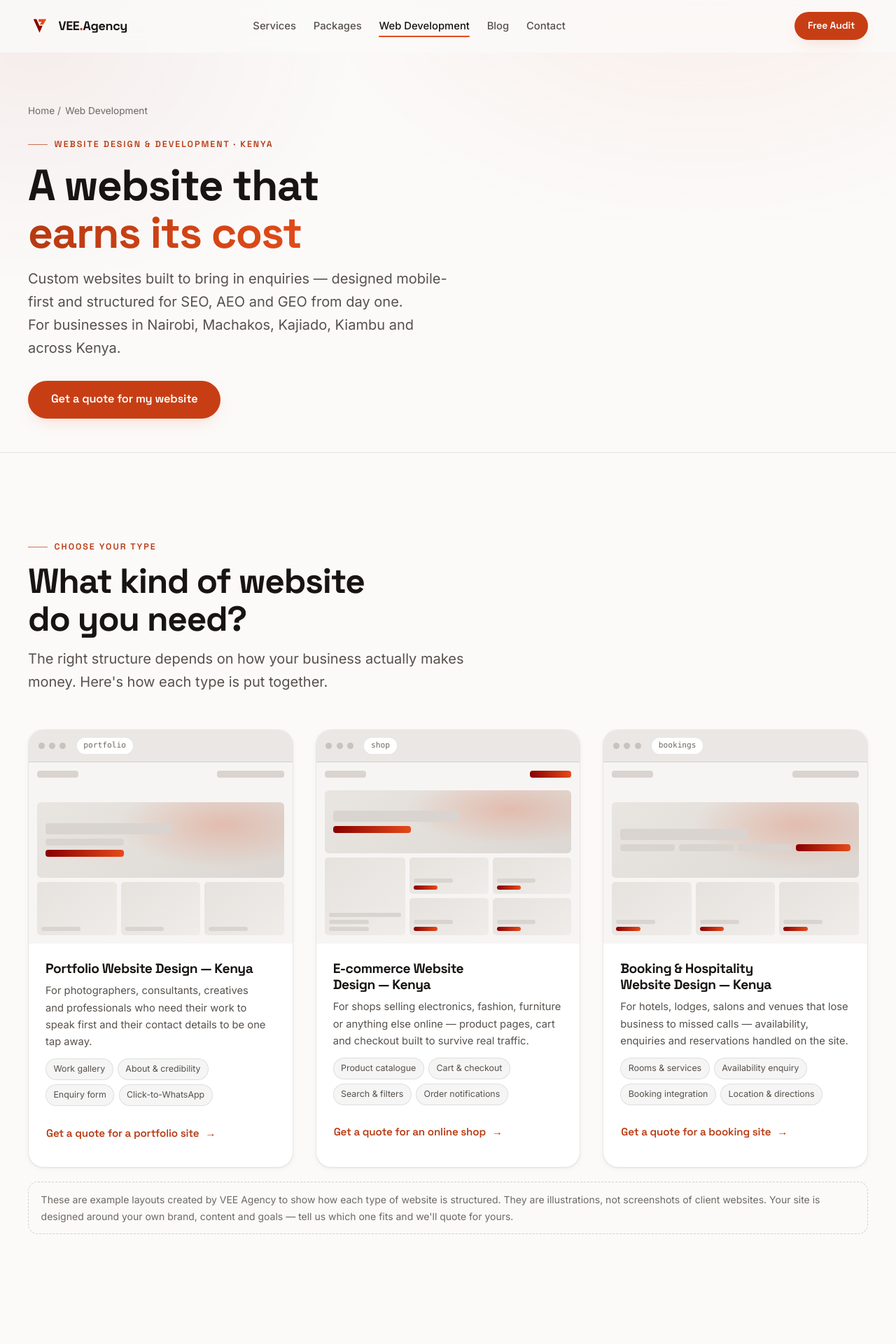
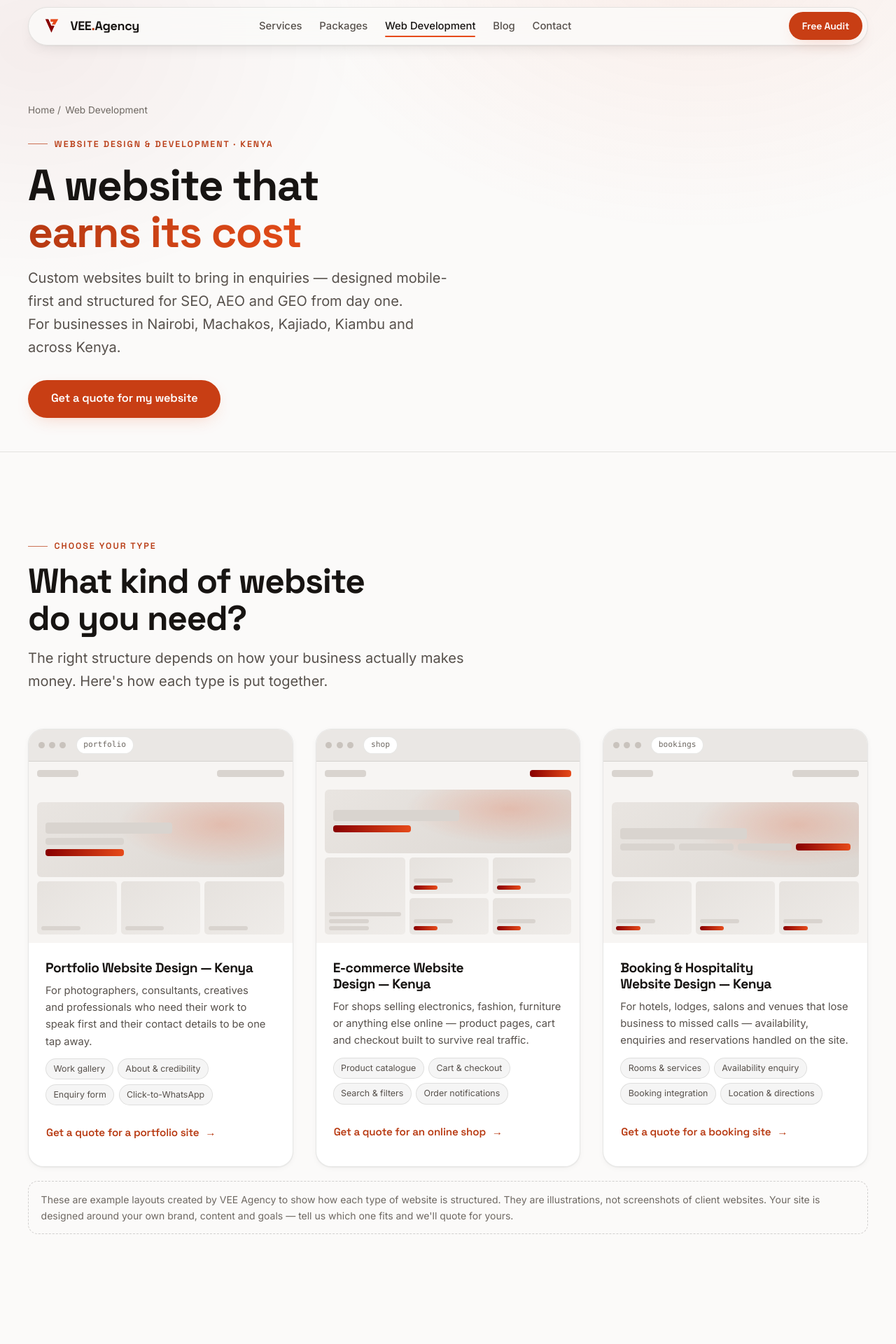
Before and after one commit to evans-30777/vee, a Django app: page /web-development/ in a window 1280 px wide. Shown: the top 1920 px of the page at 70% size. Run offline with Django 5.2, Linux system fonts and the light colour scheme; data that the repository does not hold is empty; some libraries are stand-ins or nearby versions.

Commit message:
Make the top bar one floating island, after vid 11
The owner pointed at `pinterest/vid 11.mp4` for how a menu bar should sit:
logo, links and the call to action inside a single rounded bar, with the CTA
set into its right end rather than floating beside it.

The header element now carries no background of its own — it is only the
sticky frame. `.header__bar` is the island: a pill with a hairline border, a
blurred translucent fill and a soft shadow that firms up once the page has
moved and the bar is floating over content rather than over the top of it.

The home hero is pulled up by the header's height and padded back out, so the
video runs behind the bar instead of starting below it. That is what makes the
bar read as placed on the media rather than as a strip above it.

Co-Authored-By: Claude Opus 5 <noreply@anthropic.com>
Claude-Session: https://claude.ai/code/session_01TXUc1kdsc8yD9Rd2fLWcrK

```diff
--- a/static/css/main.css
+++ b/static/css/main.css
@@ -493,30 +493,45 @@ p { text-wrap: pretty; }
 .card--flat { background: var(--surface); }
 
 /* 7. Header
+   One rounded island, after `pinterest/vid 11.mp4`: the logo, the links and the
+   call to action all live inside a single bar, with the CTA inset against its
+   right end rather than floating beside it. The header element itself carries
+   no background — it is only the sticky frame the bar sits in.
    ========================================================================== */
 
 .header {
     position: sticky;
     top: 0;
     z-index: 100;
-    background: rgba(251, 250, 249, 0.80);
-    backdrop-filter: blur(16px) saturate(140%);
-    -webkit-backdrop-filter: blur(16px) saturate(140%);
-    border-bottom: 1px solid transparent;
-    transition: border-color var(--dur) var(--ease),
-                background-color var(--dur) var(--ease);
-}
-
-.header.is-scrolled {
-    background: rgba(251, 250, 249, 0.94);
-    border-bottom-color: var(--border);
-}
-
-.header__inner {
+    padding-block: 0.6rem;
+    background: transparent;
+}
+
+.header__bar {
     display: flex;
     align-items: center;
     gap: 1.25rem;
-    min-height: var(--header-h);
+    min-height: calc(var(--header-h) - 1.2rem);
+    /* Tight on the right so the CTA reads as set into the bar's end, roomier
+       on the left where the wordmark needs air. */
+    padding: 0.4rem 0.45rem 0.4rem 1rem;
+    border: 1px solid rgba(23, 20, 18, 0.10);
+    border-radius: 999px;
+    background: rgba(251, 250, 249, 0.82);
+    backdrop-filter: blur(18px) saturate(150%);
+    -webkit-backdrop-filter: blur(18px) saturate(150%);
+    box-shadow: 0 1px 2px rgba(23, 20, 18, 0.04), 0 8px 24px -12px rgba(23, 20, 18, 0.18);
+    transition: background-color var(--dur) var(--ease),
+                border-color var(--dur) var(--ease),
+                box-shadow var(--dur) var(--ease);
+}
+
+/* Once the page has moved, the bar is floating over content rather than over
+   the top of the page, so it earns a firmer edge. */
+.header.is-scrolled .header__bar {
+    background: rgba(251, 250, 249, 0.94);
+    border-color: rgba(23, 20, 18, 0.14);
+    box-shadow: 0 2px 4px rgba(23, 20, 18, 0.05), 0 14px 34px -14px rgba(23, 20, 18, 0.26);
 }
 
 .brand {
@@ -679,10 +694,11 @@ p { text-wrap: pretty; }
 
 body.nav-open { overflow: hidden; }
 
-/* The header is translucent by design, but not while it caps an open menu. */
-body.nav-open .header {
+/* The bar is translucent by design, but not while it caps an open menu — the
+   overlay behind it is opaque, so a see-through bar showed the seam. */
+body.nav-open .header__bar {
     background: var(--bg);
-    border-bottom-color: var(--border);
+    border-color: var(--border);
 }
 
 /* 8. Hero
@@ -697,7 +713,12 @@ body.nav-open .header {
     display: flex;
     align-items: flex-end;
     min-height: min(88vh, 46rem);
-    padding-block: clamp(3.5rem, 12vh, 7rem) clamp(1.5rem, 4vh, 2.5rem);
+    /* Pulled up the height of the header so the video runs behind the floating
+       bar, then padded back out so the copy still clears it. The bar has its
+       own background; this is what makes it read as sitting on the media
+       rather than as a strip above it. */
+    margin-top: calc(var(--header-h) * -1);
+    padding-block: calc(var(--header-h) + clamp(2rem, 8vh, 4.5rem)) clamp(1.5rem, 4vh, 2.5rem);
     background: #141110;
     overflow: hidden;
 }
@@ -913,7 +934,7 @@ html:not(.js) .hero__caption { opacity: 1; visibility: visible; transform: none;
        so a mobile browser's collapsing address bar does not crop it. */
     .hero {
         min-height: min(86svh, 40rem);
-        padding-block: 2.5rem 1.75rem;
+        padding-block: calc(var(--header-h) + 1.25rem) 1.75rem;
     }
     .hero__trust { gap: 0.5rem 1.1rem; margin-top: 1.4rem; font-size: 0.85rem; }
     .hero__captions { min-height: 2.7rem; }
--- a/templates/partials/header.html
+++ b/templates/partials/header.html
@@ -1,7 +1,14 @@
 {% load static %}
 {% with ns=request.resolver_match.namespace un=request.resolver_match.url_name %}
+{% comment %}
+The bar is one rounded island holding the logo, the links and the call to
+action, after the reference in `pinterest/vid 11.mp4`. Nothing sits outside it,
+which is what makes it read as placed rather than assembled: the CTA is inset
+against the bar's right end rather than floating beside it.
+{% endcomment %}
 <header class="header" data-header>
-    <div class="container header__inner">
+    <div class="container">
+    <div class="header__bar">
         <a class="brand" href="{% url 'core:home' %}" aria-label="VEE Agency — home">
             <img src="{% static 'img/vee-logo.png' %}" alt="" width="34" height="34">
             <span>VEE<span class="text-brand">.</span>Agency</span>
@@ -41,6 +48,7 @@
             <span class="menu-toggle__bars" aria-hidden="true"></span>
         </button>
     </div>
+    </div>
 </header>
 
 <div class="mobile-nav" id="mobile-nav" data-mobile-nav>
```
